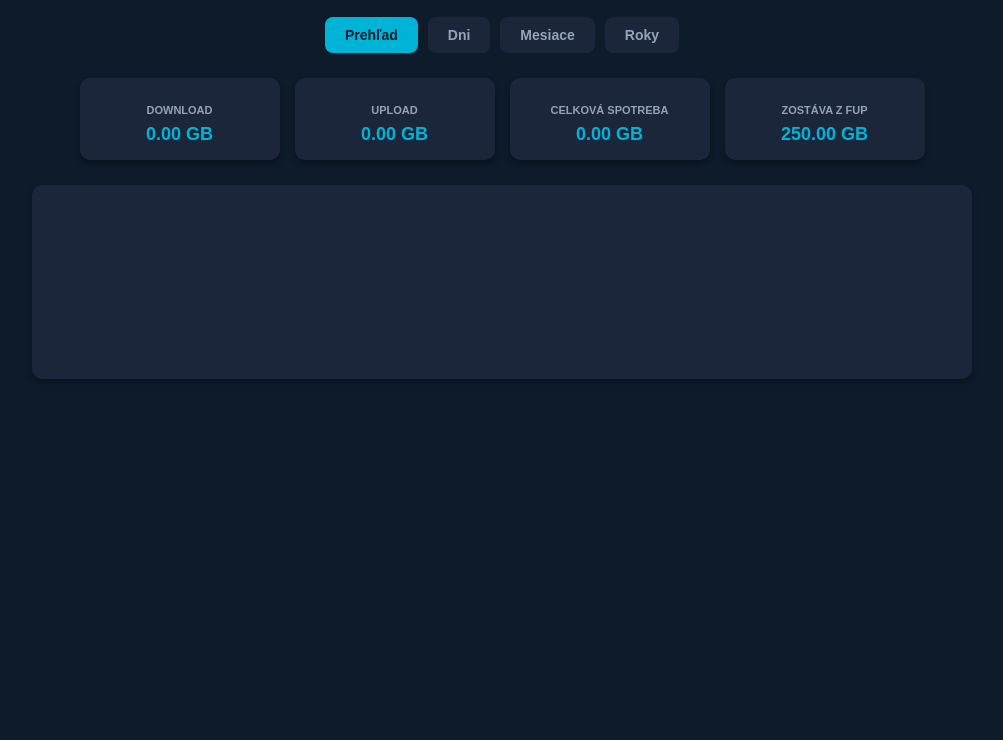
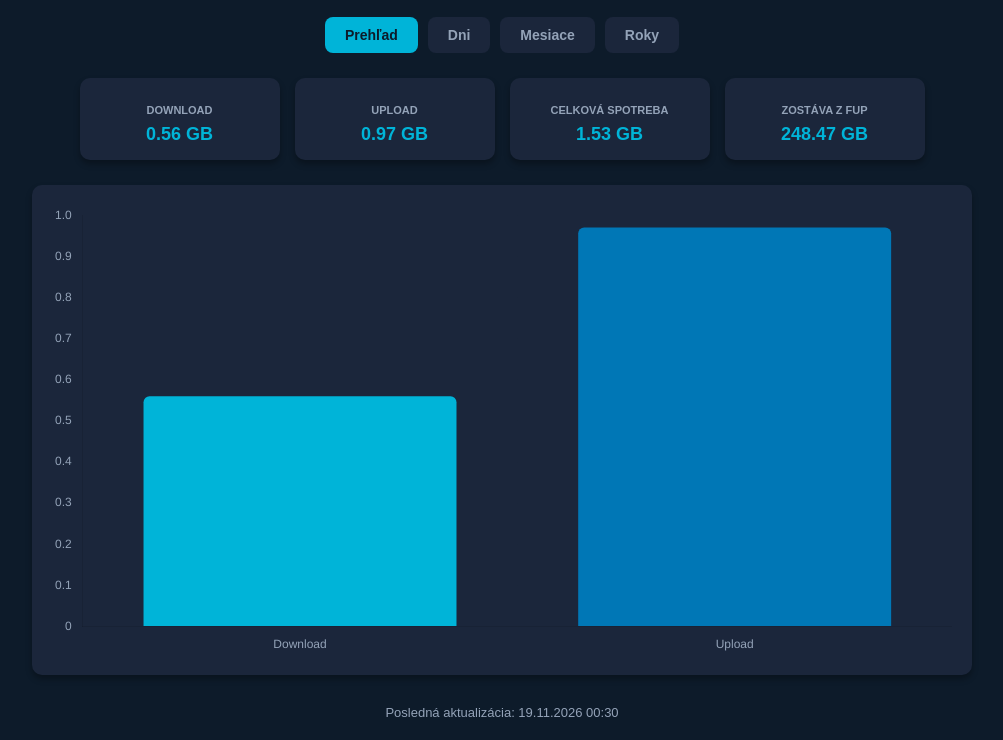
Before and after one commit to matkonet/4ka-spotreba, a plain HTML site: page index.html in a window 1280 px wide. Both pictures are taken after a click on the button "Prehľad". Shown: the part 81-821 px from the top of the page, without its empty margins (138-1141 px from the left). Before the commit the page ends 800 px from the top, so only its background shows below. Drawn offline with nearby package versions, Linux system fonts and the light colour scheme.

Commit message:
Update index.html

```diff
--- a/index.html
+++ b/index.html
@@ -118,7 +118,7 @@
         </div>
         <div class="card">
             <h3>Zostáva z FUP</h3>
-            <div class="value">250.00 GB</div>
+            <div id="fup-left" class="value">250.00 GB</div>
         </div>
     </div>
 
@@ -146,17 +146,122 @@
                 <div id="today-tot" class="value">0.00 GB</div>
             </div>
         </div>
+    </div>
 
-        <div class="section-title">Týždenná štatistika (FUP limit 250 GB)</div>
+    <!-- ZÁLOŽKA 3: Mesiace -->
+    <div id="tab-mesiace" class="tab-content">
+        <div class="section-title">Mesačná štatistika</div>
         <div class="cards">
             <div class="card">
-                <h3>Download</h3>
-                <div id="week-down" class="value">0.00 GB</div>
+                <h3>Celkom za mesiac</h3>
+                <div id="month-tot" class="value">0.00 GB</div>
             </div>
+        </div>
+    </div>
+
+    <!-- ZÁLOŽKA 4: Roky -->
+    <div id="tab-roky" class="tab-content">
+        <div class="section-title">Ročná štatistika</div>
+        <div class="cards">
             <div class="card">
-                <h3>Upload</h3>
-                <div id="week-up" class="value">0.00 GB</div>
+                <h3>Celkom za rok</h3>
+                <div id="year-tot" class="value">0.00 GB</div>
             </div>
-            <div class="card">
-                <h3>Celkom</h3>
-                <div id="week
+        </div>
+    </div>
+
+    <div id="update-time">Posledná aktualizácia: Načítavam...</div>
+
+    <script>
+        // Prepínanie záložiek
+        function switchTab(evt, tabId) {
+            const contents = document.querySelectorAll('.tab-content');
+            contents.forEach(c => c.classList.remove('active'));
+
+            const buttons = document.querySelectorAll('.tab-btn');
+            buttons.forEach(b => b.classList.remove('active'));
+
+            document.getElementById(tabId).classList.add('active');
+            evt.currentTarget.classList.add('active');
+        }
+
+        // Inicializácia grafu
+        const ctx = document.getElementById('fupChart').getContext('2d');
+        const fupChart = new Chart(ctx, {
+            type: 'bar',
+            data: {
+                labels: ['Download', 'Upload'],
+                datasets: [{
+                    label: 'Spotreba (GB)',
+                    data: [0, 0],
+                    backgroundColor: ['#00b4d8', '#0077b6'],
+                    borderRadius: 6
+                }]
+            },
+            options: {
+                responsive: true,
+                plugins: {
+                    legend: { display: false }
+                },
+                scales: {
+                    y: {
+                        beginAtZero: true,
+                        ticks: { color: '#94a3b8' },
+                        grid: { color: '#1b263b' }
+                    },
+                    x: {
+                        ticks: { color: '#94a3b8' },
+                        grid: { display: false }
+                    }
+                }
+            }
+        });
+
+        // Načítanie dát z GitHubu (data.json)
+        function fetchData() {
+            const jsonUrl = 'https://raw.githubusercontent.com/matkonet/4ka-spotreba/main/data.json?' + new Date().getTime();
+
+            fetch(jsonUrl)
+                .then(response => response.json())
+                .then(data => {
+                    // Hlavné karty
+                    const down = parseFloat(data.download_gb) || 0;
+                    const up = parseFloat(data.upload_gb) || 0;
+                    const total = parseFloat(data.total_gb) || (down + up);
+
+                    document.getElementById('download-val').innerText = down.toFixed(2) + " GB";
+                    document.getElementById('upload-val').innerText = up.toFixed(2) + " GB";
+                    document.getElementById('total-val').innerText = total.toFixed(2) + " GB";
+
+                    // Zostáva z FUP (napr. limit 250 GB)
+                    const limit = 250;
+                    let remaining = limit - total;
+                    if (remaining < 0) remaining = 0;
+                    document.getElementById('fup-left').innerText = remaining.toFixed(2) + " GB";
+
+                    // Dnešné karty (orientačne priradené z aktuálneho stavu)
+                    document.getElementById('today-down').innerText = down.toFixed(2) + " GB";
+                    document.getElementById('today-up').innerText = up.toFixed(2) + " GB";
+                    document.getElementById('today-tot').innerText = total.toFixed(2) + " GB";
+
+                    document.getElementById('month-tot').innerText = total.toFixed(2) + " GB";
+                    document.getElementById('year-tot').innerText = total.toFixed(2) + " GB";
+
+                    // Čas aktualizácie
+                    document.getElementById('update-time').innerText = "Posledná aktualizácia: " + (data.timestamp || "Neznámy čas");
+
+                    // Aktualizácia grafu
+                    fupChart.data.datasets[0].data = [down, up];
+                    fupChart.update();
+                })
+                .catch(err => {
+                    console.error("Chyba pri načítaní dát:", err);
+                });
+        }
+
+        // Spustiť okamžite a potom každých 30 sekúnd
+        fetchData();
+        setInterval(fetchData, 30000);
+    </script>
+</body>
+</html>
```
